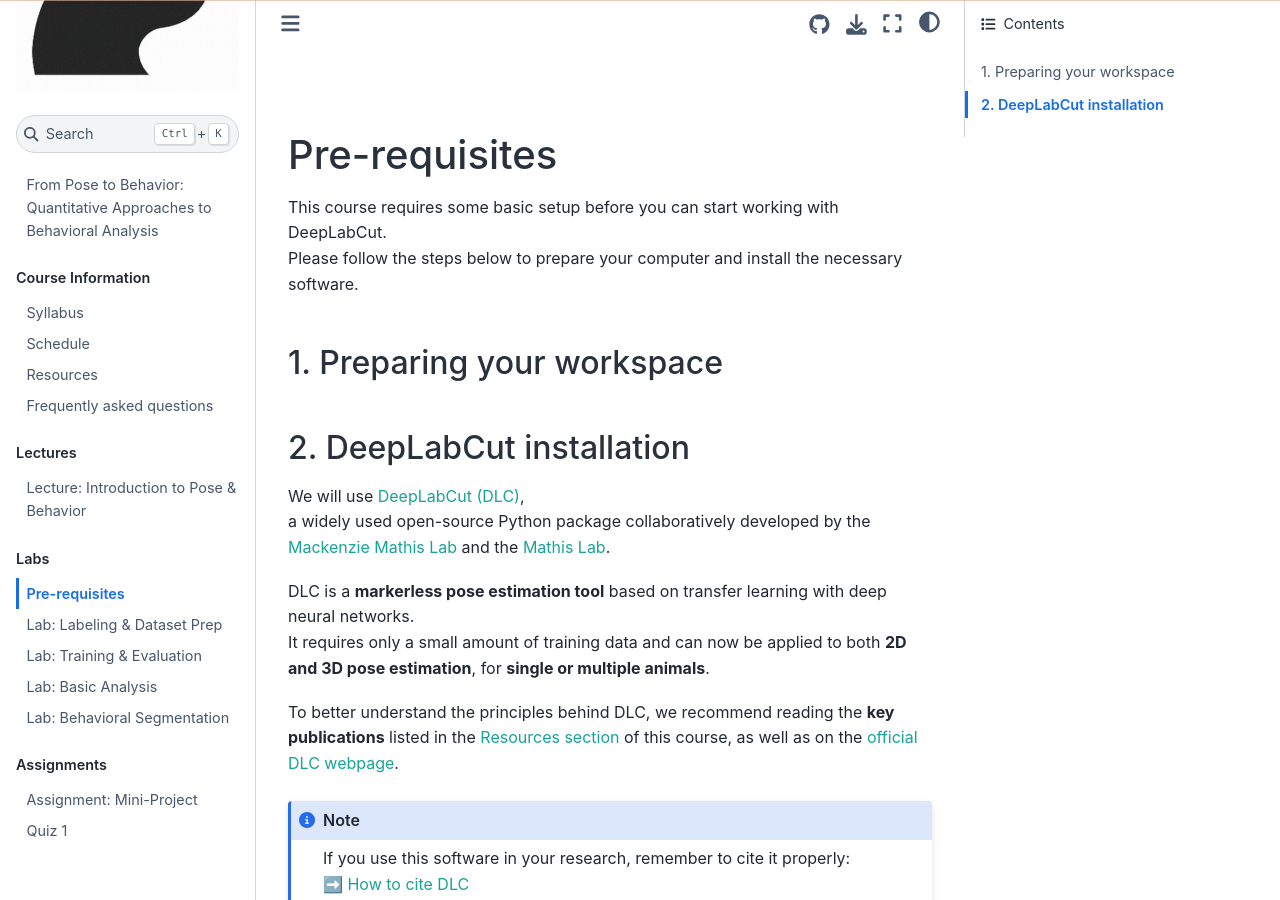
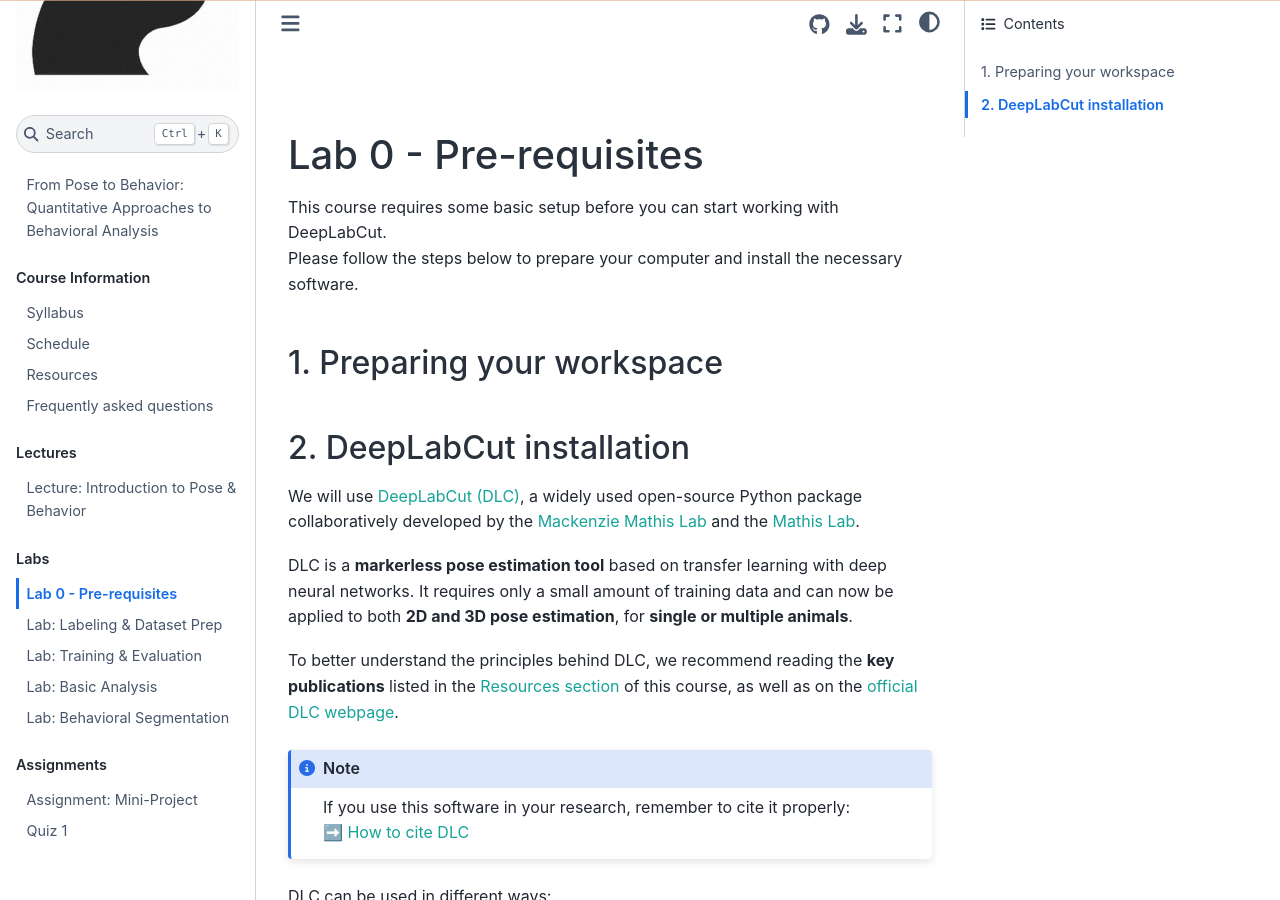
Before and after one commit to LizbethMG-Teaching/pose2behav-book, a Jupyter Book: the page built from labs/0_prerequisites.md, in a window 1280 px wide and 900 px high. Built offline with Jupyter Book 1.0.4 settings and Sphinx 7.4.7 and the Sphinx Book theme 1.1.4, drawn with Linux system fonts in a browser that asks for light colours.

Commit message:
Update 0_prerequisites.md

```diff
--- a/labs/0_prerequisites.md
+++ b/labs/0_prerequisites.md
@@ -1,4 +1,4 @@
-# Pre-requisites
+# Lab 0 - Pre-requisites
 
 This course requires some basic setup before you can start working with DeepLabCut.
 Please follow the steps below to prepare your computer and install the necessary software.
@@ -7,11 +7,9 @@
 
 ## 2. DeepLabCut installation
 
-We will use [DeepLabCut (DLC)](https://www.mackenziemathislab.org/deeplabcut),
-a widely used open-source Python package collaboratively developed by the [Mackenzie Mathis Lab](https://www.mackenziemathislab.org/) and the [Mathis Lab](https://mathislab.org/).
+We will use [DeepLabCut (DLC)](https://www.mackenziemathislab.org/deeplabcut), a widely used open-source Python package collaboratively developed by the [Mackenzie Mathis Lab](https://www.mackenziemathislab.org/) and the [Mathis Lab](https://mathislab.org/).
 
-DLC is a **markerless pose estimation tool** based on transfer learning with deep neural networks.
-It requires only a small amount of training data and can now be applied to both **2D and 3D pose estimation**, for **single or multiple animals**.
+DLC is a **markerless pose estimation tool** based on transfer learning with deep neural networks. It requires only a small amount of training data and can now be applied to both **2D and 3D pose estimation**, for **single or multiple animals**.
 
 To better understand the principles behind DLC, we recommend reading the **key publications** listed in the [Resources section](https://lizbethmg-teaching.github.io/pose2behav-book/resources.html) of this course, as well as on the [official DLC webpage](https://www.mackenziemathislab.org/deeplabcut).
 
```
